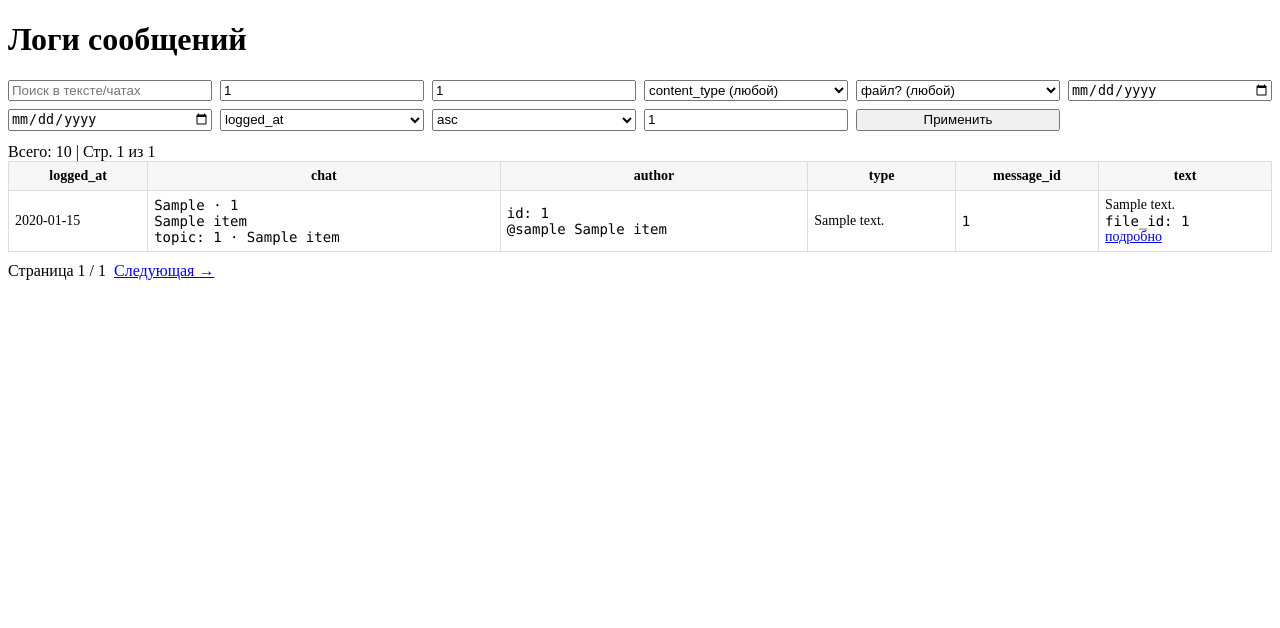
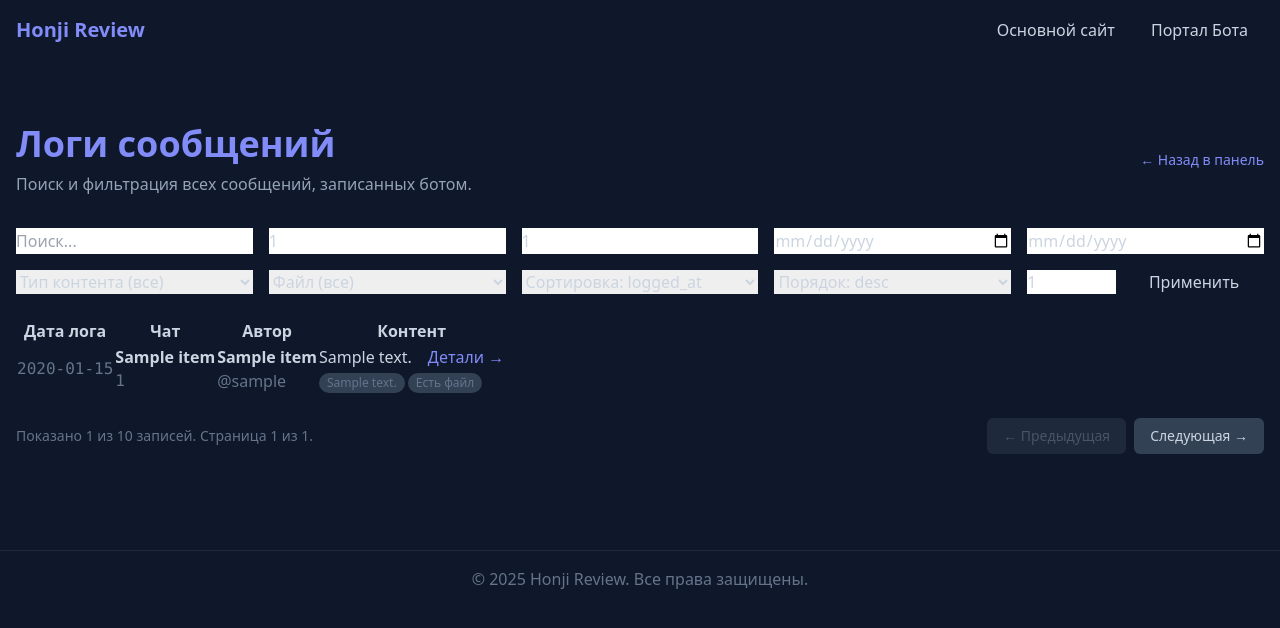
Before and after one commit to honjireview/HJR-Site, a Flask app: template templates/bot_portal/logs.html in a window 1280 px wide. Shown: the top 628 px of the page. Run offline with Flask 3, Linux system fonts and the light colour scheme; the template is opened without the code that fills it: most values are stand-ins (such as "Sample title", 1, 10 or a date in 2020); parts of the project's set-up code (start-up, migrations or seed data) failed here and were passed over; some libraries are stand-ins or nearby versions.

Commit message:
refactor UI and templates: enhance styles with Tailwind, redesign logs and dashboard pages for improved usability

```diff
--- a/static/css/bot_portal.css
+++ b/static/css/bot_portal.css
@@ -2,3 +2,50 @@
 h1 {
     color: #818cf8; /* indigo-400 */
 }
+
+/* Общие стили для инпутов и кнопок в формах на портале */
+.form-input {
+    @apply bg-slate-700 text-sm rounded-md p-2 w-full focus:ring-2 focus:ring-indigo-500 focus:outline-none transition;
+}
+
+.form-select {
+    @apply bg-slate-700 text-sm rounded-md p-2 w-full focus:ring-2 focus:ring-indigo-500 focus:outline-none transition;
+}
+
+.btn {
+    @apply bg-indigo-600 text-white font-semibold py-2 px-4 rounded-lg hover:bg-indigo-500 transition disabled:opacity-50 disabled:cursor-not-allowed;
+}
+
+/* Стили для карточек/блоков */
+.card {
+    @apply bg-slate-800/50 border border-slate-700 rounded-lg p-6;
+}
+
+/* Стили для таблиц */
+.table-wrapper {
+    @apply bg-slate-800/50 border border-slate-700 rounded-lg shadow-lg overflow-x-auto;
+}
+
+.data-table {
+    @apply min-w-full;
+}
+
+.data-table thead {
+    @apply bg-slate-800;
+}
+
+.data-table th {
+    @apply px-6 py-3 text-left text-xs font-medium text-slate-400 uppercase tracking-wider;
+}
+
+.data-table tbody {
+    @apply divide-y divide-slate-700;
+}
+
+.data-table tr:hover {
+    @apply bg-slate-800 transition;
+}
+
+.data-table td {
+    @apply px-6 py-4 whitespace-nowrap text-sm;
+}
--- a/templates/bot_portal/logs.html
+++ b/templates/bot_portal/logs.html
@@ -1,103 +1,122 @@
-<!-- /templates/bot_portal/logs.html -->
-<!doctype html>
-<html lang="ru">
-<head>
-    <meta charset="utf-8">
-    <title>Логи сообщений</title>
-    <meta name="viewport" content="width=device-width, initial-scale=1">
-    <style>
-        table { border-collapse: collapse; width: 100%; }
-        th, td { border: 1px solid #ddd; padding: 6px; font-size: 14px; }
-        th { background: #f6f6f6; }
-        form.filters { display: grid; grid-template-columns: repeat(6, 1fr); gap: 8px; margin-bottom: 12px; }
-        .pager { margin-top: 10px; display: flex; gap: 8px; align-items: center; }
-        .nowrap { white-space: nowrap; }
-        .mono { font-family: ui-monospace, SFMono-Regular, Menlo, Consolas, "Liberation Mono", monospace; }
-    </style>
-</head>
-<body>
-<h1>Логи сообщений</h1>
+{% extends "layout.html" %}
 
-<form class="filters" method="get">
-    <input name="q" placeholder="Поиск в тексте/чатах" value="{{ filters.get('q','') }}">
-    <input name="chat_id" placeholder="chat_id" value="{{ filters.get('chat_id','') }}">
-    <input name="author_user_id" placeholder="author_user_id" value="{{ filters.get('author_user_id','') }}">
-    <select name="content_type">
-        <option value="">content_type (любой)</option>
+{% block title %}Логи сообщений - Панель управления{% endblock %}
+
+{% block head_css %}
+<link rel="stylesheet" href="{{ url_for('static', filename='css/bot_portal.css') }}">
+{% endblock %}
+
+{% block content %}
+<div class="py-12 max-w-7xl mx-auto">
+    <div class="flex justify-between items-center mb-8">
+        <div>
+            <h1 class="text-4xl font-bold">Логи сообщений</h1>
+            <p class="text-slate-400 mt-2">Поиск и фильтрация всех сообщений, записанных ботом.</p>
+        </div>
+        <a href="{{ url_for('bot_portal.dashboard') }}" class="text-indigo-400 hover:underline text-sm">&larr; Назад в панель</a>
+    </div>
+
+    <div class="card mb-6">
+        <form method="get" class="grid grid-cols-1 md:grid-cols-3 lg:grid-cols-5 gap-4">
+            <input type="text" name="q" placeholder="Поиск..." value="{{ filters.get('q','') }}" class="form-input">
+            <input type="text" name="chat_id" placeholder="Chat ID" value="{{ filters.get('chat_id','') }}" class="form-input">
+            <input type="text" name="author_user_id" placeholder="Author ID" value="{{ filters.get('author_user_id','') }}" class="form-input">
+            <input type="date" name="date_from" value="{{ filters.get('date_from','')|string }}" class="form-input">
+            <input type="date" name="date_to" value="{{ filters.get('date_to','')|string }}" class="form-input">
+
+            <select name="content_type" class="form-select">
+                <option value="">Тип контента (все)</option>
                 {% for ct in ['text','photo','document','audio','video','voice','sticker','other'] %}
                 <option value="{{ ct }}" {% if filters.get('content_type')==ct %}selected{% endif %}>{{ ct }}</option>
                 {% endfor %}
             </select>
-    <select name="has_file">
-        <option value="">файл? (любой)</option>
-        <option value="true" {% if filters.get('has_file') is sameas true %}selected{% endif %}>есть</option>
-        <option value="false" {% if filters.get('has_file') is sameas false %}selected{% endif %}>нет</option>
+            <select name="has_file" class="form-select">
+                <option value="">Файл (все)</option>
+                <option value="true" {% if filters.get('has_file') is sameas true %}selected{% endif %}>Есть</option>
+                <option value="false" {% if filters.get('has_file') is sameas false %}selected{% endif %}>Нет</option>
             </select>
-    <input type="date" name="date_from" value="{{ filters.get('date_from','')|string }}">
-    <input type="date" name="date_to" value="{{ filters.get('date_to','')|string }}">
-
-    <select name="sort_by">
+            <select name="sort_by" class="form-select">
                 {% for col in ['logged_at','created_at','message_id','chat_id','author_user_id','content_type'] %}
-        <option value="{{ col }}" {% if sort_by==col %}selected{% endif %}>{{ col }}</option>
+                <option value="{{ col }}" {% if sort_by==col %}selected{% endif %}>Сортировка: {{ col }}</option>
                 {% endfor %}
             </select>
-    <select name="order">
-        {% for o in ['asc','desc'] %}
-        <option value="{{ o }}" {% if order==o %}selected{% endif %}>{{ o }}</option>
+            <select name="order" class="form-select">
+                {% for o in ['desc','asc'] %}
+                <option value="{{ o }}" {% if order==o %}selected{% endif %}>Порядок: {{ o }}</option>
                 {% endfor %}
             </select>
 
-    <input type="number" min="1" max="200" name="per_page" value="{{ per_page }}" placeholder="per_page">
-    <button type="submit">Применить</button>
+            <div class="flex items-center gap-2">
+                <input type="number" min="1" max="200" name="per_page" value="{{ per_page }}" class="form-input">
+                <button type="submit" class="btn w-full">Применить</button>
+            </div>
         </form>
+    </div>
 
-<div>Всего: {{ total }} | Стр. {{ page }} из {{ pages }}</div>
-
-<table>
+    <div class="table-wrapper">
+        <table class="data-table">
             <thead>
             <tr>
-        <th>logged_at</th>
-        <th>chat</th>
-        <th>author</th>
-        <th>type</th>
-        <th class="nowrap">message_id</th>
-        <th>text</th>
+                <th>Дата лога</th>
+                <th>Чат</th>
+                <th>Автор</th>
+                <th>Контент</th>
             </tr>
             </thead>
             <tbody>
-    {% for it in items %}
+            {% for item in items %}
             <tr>
-        <td class="nowrap">{{ it.logged_at }}</td>
-        <td class="mono">
-            {{ it.chat_type }} · {{ it.chat_id }}
-            <div>{{ it.chat_title }}</div>
-            {% if it.topic_id %}<div>topic: {{ it.topic_id }} · {{ it.topic_name }}</div>{% endif %}
+                <td class="text-slate-500 font-mono">{{ item.logged_at.strftime('%Y-%m-%d %H:%M:%S') }}</td>
+                <td>
+                    <div class="font-semibold text-slate-300">{{ item.chat_title or 'N/A' }}</div>
+                    <div class="text-slate-500 font-mono">{{ item.chat_id }}</div>
                 </td>
-        <td class="mono">
-            id: {{ it.author_user_id }}
-            <div>@{{ it.author_username }} {{ it.author_first_name }}</div>
-            {% if it.author_is_bot %}<span>(bot)</span>{% endif %}
+                <td>
+                    <div class="font-semibold text-slate-300">{{ item.author_first_name or 'N/A' }}</div>
+                    <div class="text-slate-500">@{{ item.author_username or 'no_username' }}</div>
                 </td>
-        <td>{{ it.content_type }}</td>
-        <td class="mono">{{ it.message_id }}</td>
-        <td>
-            <div title="last edited: {{ it.last_edited_at }}">{{ it.text }}</div>
-            {% if it.file_id %}<div class="mono">file_id: {{ it.file_id }}</div>{% endif %}
-            <div><a href="{{ url_for('logs.logs_view', internal_id=it.internal_id) }}">подробно</a></div>
+                <td class="text-slate-300">
+                    <div class="flex justify-between items-start">
+                        <div class="max-w-md truncate" title="{{ item.text }}">{{ item.text or 'Нет текста' }}</div>
+                        <a href="{{ url_for('logs.logs_view', internal_id=item.internal_id) }}" class="ml-4 text-indigo-400 hover:underline flex-shrink-0">Детали &rarr;</a>
+                    </div>
+                    <div class="text-xs text-slate-500 mt-1">
+                        <span class="inline-block bg-slate-700 px-2 py-0.5 rounded-full">{{ item.content_type }}</span>
+                        {% if item.file_id %}
+                        <span class="inline-block bg-slate-700 px-2 py-0.5 rounded-full">Есть файл</span>
+                        {% endif %}
+                    </div>
+                </td>
+            </tr>
+            {% else %}
+            <tr>
+                <td colspan="4" class="text-center py-16 text-slate-500">
+                    <p class="text-lg">Записи не найдены</p>
+                    <p class="text-sm mt-1">Попробуйте изменить параметры фильтрации.</p>
                 </td>
             </tr>
             {% endfor %}
             </tbody>
         </table>
+    </div>
 
-<div class="pager">
+    <div class="mt-6 flex justify-between items-center text-sm">
+        <div class="text-slate-500">
+            Показано {{ items|length }} из {{ total }} записей. Страница {{ page }} из {{ pages }}.
+        </div>
+        <div class="flex gap-2">
             {% if prev_url %}
-    <a href="{{ prev_url }}">&larr; Предыдущая</a>
+            <a href="{{ prev_url }}" class="px-4 py-2 bg-slate-700 rounded-md hover:bg-slate-600 transition">&larr; Предыдущая</a>
+            {% else %}
+            <span class="px-4 py-2 bg-slate-800 text-slate-600 rounded-md cursor-not-allowed">&larr; Предыдущая</span>
             {% endif %}
-    <span>Страница {{ page }} / {{ pages }}</span>
+
             {% if next_url %}
-    <a href="{{ next_url }}">Следующая &rarr;</a>
+            <a href="{{ next_url }}" class="px-4 py-2 bg-slate-700 rounded-md hover:bg-slate-600 transition">Следующая &rarr;</a>
+            {% else %}
+            <span class="px-4 py-2 bg-slate-800 text-slate-600 rounded-md cursor-not-allowed">Следующая &rarr;</span>
             {% endif %}
         </div>
-</body>
-</html>
+    </div>
+</div>
+{% endblock %}
```
Also changed, not shown: templates/bot_portal/dashboard.html (+10 -8 lines), templates/bot_portal/logs_view.html (+48 -27 lines). Lines whose indentation alone changed are shown as unchanged.
